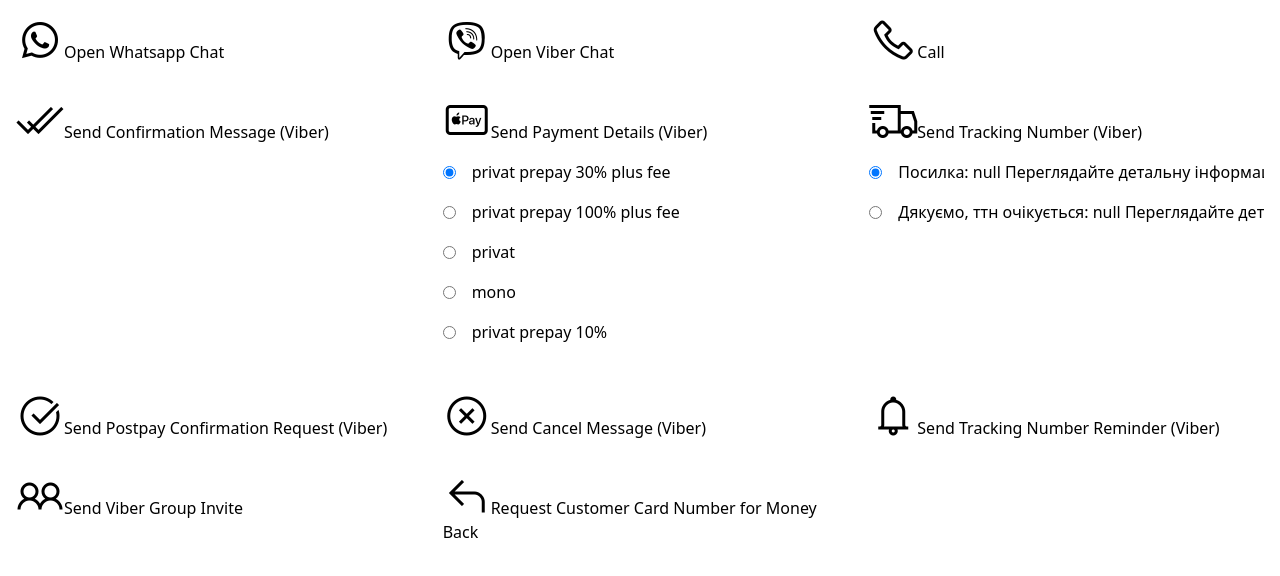
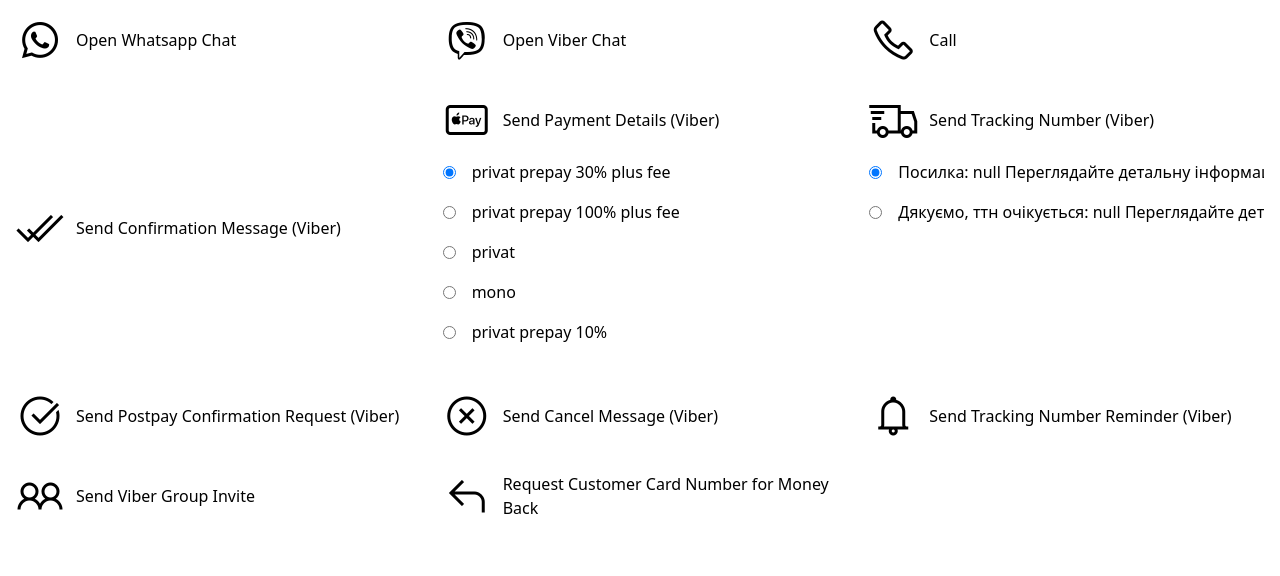
Before and after one commit to x35a/appsheet-phone-actions-buttons, a React app: page / in a window 1280 px wide. Built offline with nearby package versions, Linux system fonts and the light colour scheme.

Commit message:
upd styles

```diff
--- a/index.html
+++ b/index.html
@@ -18,6 +18,6 @@
 
   <body>
     <div id="app"></div>
-    <script src="src/index.js" defer></script>
+    <script src="src/index.js"></script>
   </body>
 </html>
--- a/src/Components/Buttons/Button-with-options.js
+++ b/src/Components/Buttons/Button-with-options.js
@@ -28,10 +28,10 @@ export const ButtonWithOptions = (props) => {
     <div className="m-4">
       <a
         onClick={onClickHandler}
-        className="block mb-4 hover:bg-lime-200"
+        className="flex items-center mb-4 hover:bg-lime-200"
         href="null"
       >
-        <i className={`${props.iconClass} text-5xl`}></i>
+        <i className={`${props.iconClass} text-5xl mr-3`}></i>
         <span>{props.buttonText}</span>
       </a>
 
--- a/src/Components/Buttons/Simple-Button.js
+++ b/src/Components/Buttons/Simple-Button.js
@@ -12,10 +12,10 @@ export const SimpleButton = (props) => {
   return (
     <a
       onClick={props.message ? onClickHandler : undefined}
-      className="m-4 hover:bg-lime-200"
+      className="flex items-center m-4 hover:bg-lime-200"
       href={props.href}
     >
-      <i className={`${props.iconClass} text-5xl`}></i>
+      <i className={`${props.iconClass} text-5xl mr-3`}></i>
       <span>{props.buttonText}</span>
     </a>
   );
```
